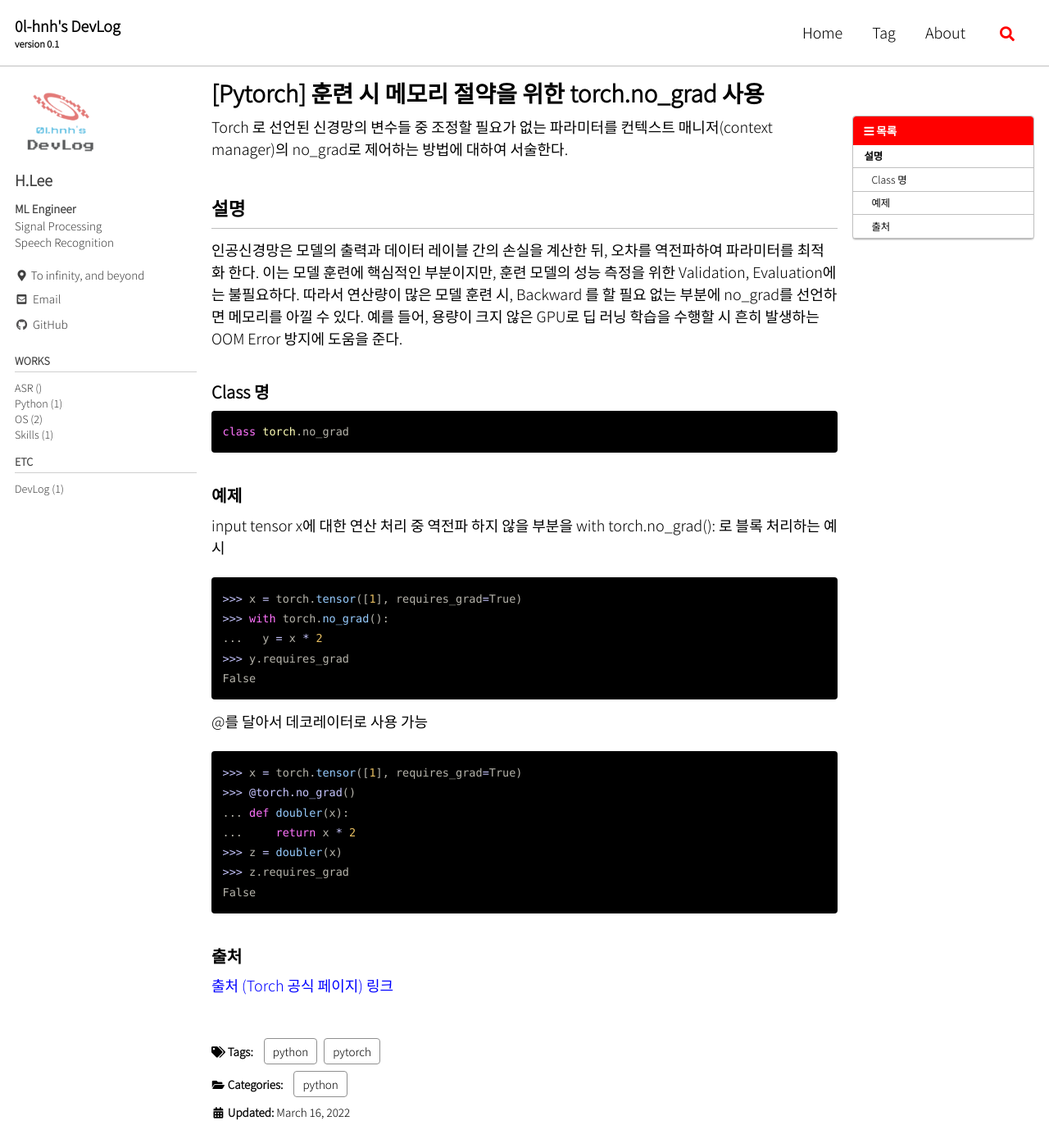
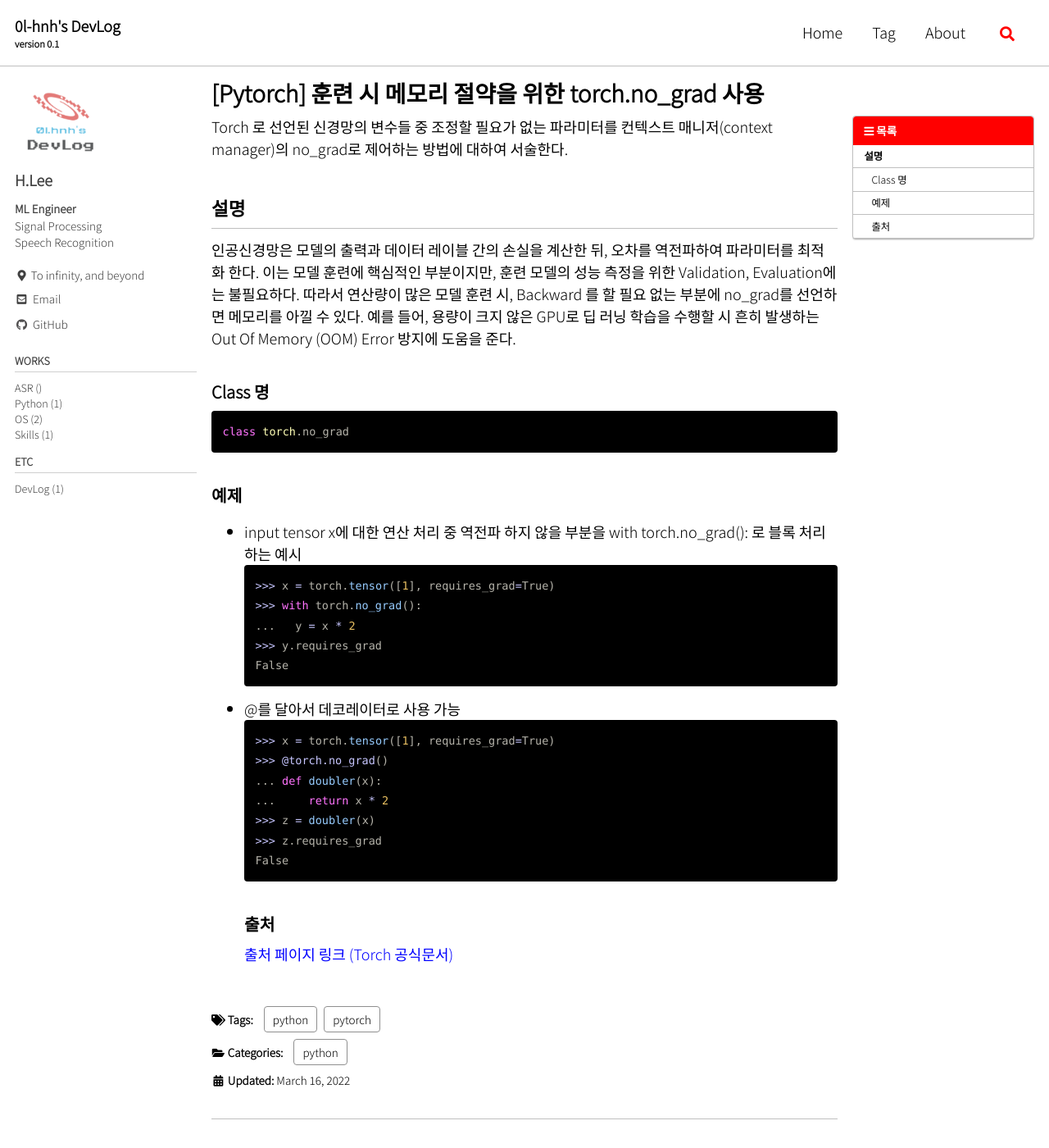
Before and after one commit to 0l-hnh/0l-hnh.github.io, a Jekyll site: the page built from _posts/2022-03-16-torch-no-grad.md, in a window 1280 px wide and 1400 px high. Shown: the whole window at 82% size. Built offline with Jekyll 4.4.1, drawn with Linux system fonts in a browser that asks for light colours; cached includes are drawn as plain includes; some web fonts are replaced.

Commit message:
22.03.17 Modified some post

````diff
--- a/_posts/2022-03-16-torch-no-grad.md
+++ b/_posts/2022-03-16-torch-no-grad.md
@@ -19,13 +19,13 @@ toc_sticky: true
 
 Torch 로 선언된 신경망의 변수들 중 조정할 필요가 없는 파라미터를 컨텍스트 매니저(context manager)의 no_grad로 제어하는 방법에 대하여 서술한다.
 ## 설명
-인공신경망은 모델의 출력과 데이터 레이블 간의 손실을 계산한 뒤, 오차를 역전파하여 파라미터를 최적화 한다. 이는 모델 훈련에 핵심적인 부분이지만, 훈련 모델의 성능 측정을 위한 Validation, Evaluation에는 불필요하다.  따라서 연산량이 많은 모델 훈련 시,  Backward 를 할 필요 없는 부분에 no_grad를 선언하면 메모리를 아낄 수 있다. 예를 들어, 용량이 크지 않은 GPU로 딥 러닝 학습을 수행할 시 흔히 발생하는 OOM Error 방지에 도움을 준다.
+인공신경망은 모델의 출력과 데이터 레이블 간의 손실을 계산한 뒤, 오차를 역전파하여 파라미터를 최적화 한다. 이는 모델 훈련에 핵심적인 부분이지만, 훈련 모델의 성능 측정을 위한 Validation, Evaluation에는 불필요하다.  따라서 연산량이 많은 모델 훈련 시,  Backward 를 할 필요 없는 부분에 no_grad를 선언하면 메모리를 아낄 수 있다. 예를 들어, 용량이 크지 않은 GPU로 딥 러닝 학습을 수행할 시 흔히 발생하는 Out Of Memory (OOM) Error 방지에 도움을 준다.
 ### Class 명
 ```python
 class torch.no_grad
 ```
 ### 예제
-input tensor x에 대한 연산 처리 중 역전파 하지 않을 부분을 with torch.no_grad(): 로 블록 처리하는 예시
+* input tensor x에 대한 연산 처리 중 역전파 하지 않을 부분을 with torch.no_grad(): 로 블록 처리하는 예시
 ```python
 >>> x = torch.tensor([1], requires_grad=True)
 >>> with torch.no_grad():
@@ -33,7 +33,7 @@ input tensor x에 대한 연산 처리 중 역전파 하지 않을 부분을 wit
 >>> y.requires_grad
 False
 ```
-@를 달아서 데코레이터로 사용 가능
+* @를 달아서 데코레이터로 사용 가능
 ```python
 >>> x = torch.tensor([1], requires_grad=True)
 >>> @torch.no_grad()
@@ -44,4 +44,4 @@ False
 False
 ```
 ### 출처
-[출처 (Torch 공식 페이지) 링크](https://pytorch.org/docs/stable/generated/torch.no_grad.html)
+[출처 페이지 링크 (Torch 공식문서)](https://pytorch.org/docs/stable/generated/torch.no_grad.html)
````
